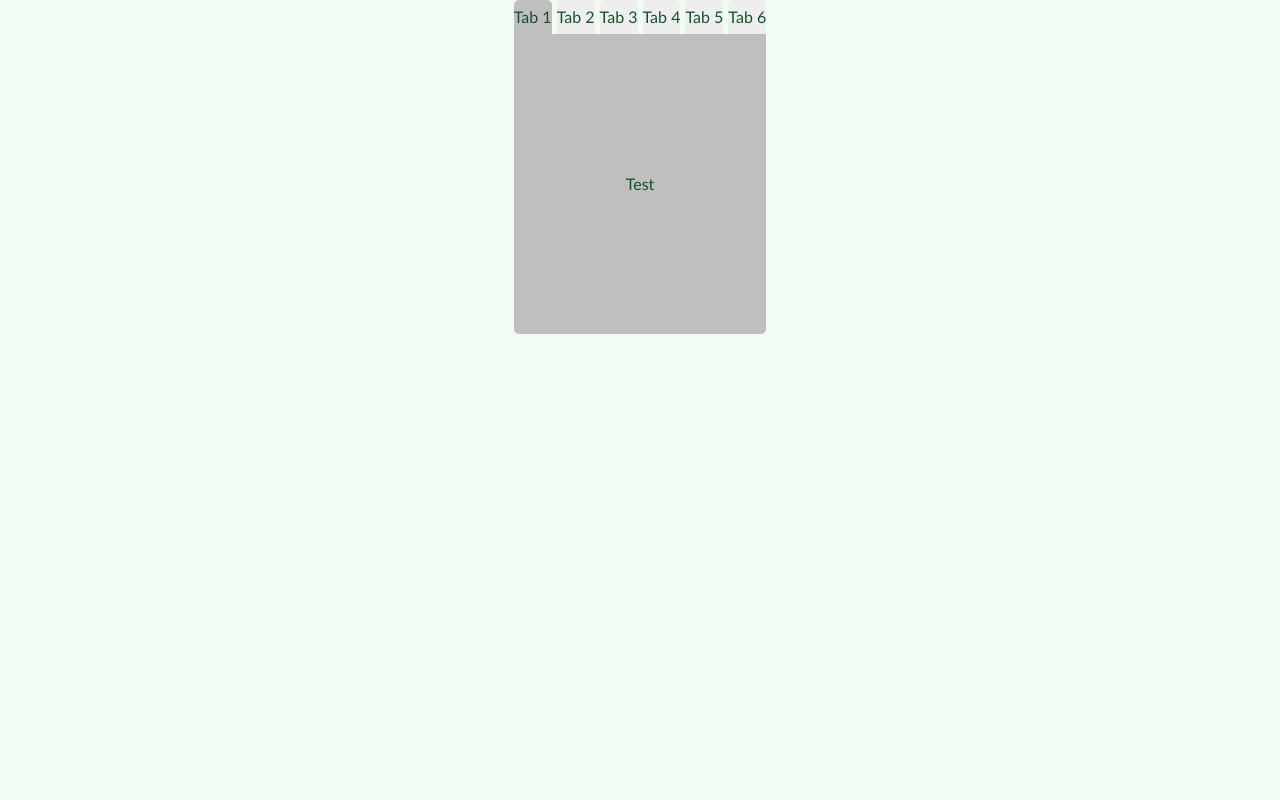
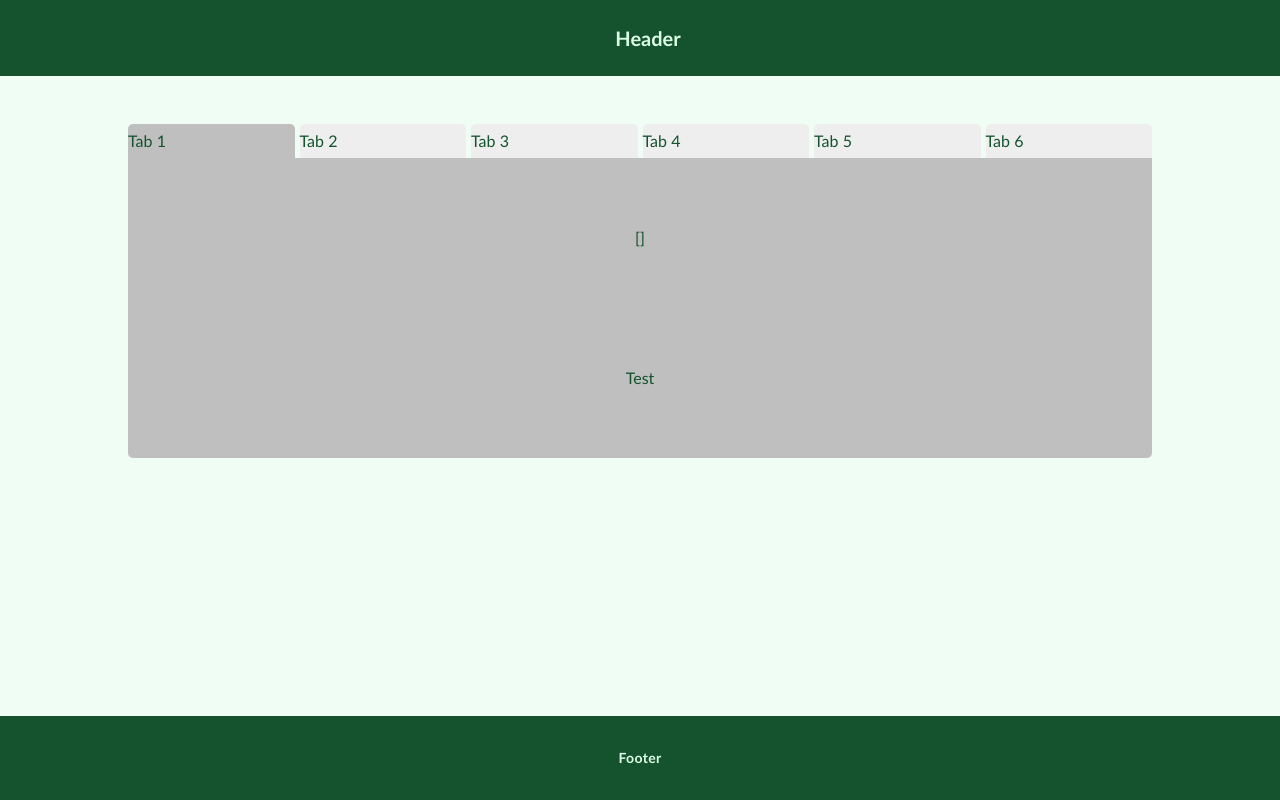
Before and after one commit to Digitallcore/composition-api, a Vue app: page /test in a window 1280 px wide. Built offline with nearby package versions, Linux system fonts and the light colour scheme.

Commit message:
add header and footer

```diff
--- a/src/pages/TestPage.vue
+++ b/src/pages/TestPage.vue
@@ -3,6 +3,9 @@ import TabsWrapper from '@/components/TabsWrapper.vue'
 import TabItem from '@/components/Tab.vue'
 import axios from 'axios'
 import {ref} from 'vue'
+import Layout from '@//components/Layout'
+import Header from "@/components/Header";
+import Footer from "@/components/Footer";
 const post = ref([
 
 ])
@@ -29,8 +32,10 @@ const fetchText = async () => {
 </script>
 
 <template>
+  <Header/>
+  <Layout>
     <TabsWrapper>
-    <TabItem title="Tab 1" id="1">{{ post.shortText }} <button @click="fetchText">Test</button></TabItem>
+      <TabItem title="Tab 1" id="1">{{ post }} <button @click="fetchText">Test</button></TabItem>
       <TabItem title="Tab 2" id="2">{{ post }} <button @click="fetchText">Test</button></TabItem>
       <TabItem title="Tab 3" id="3">Content from Tab 3 Lorem ipsum dolor sit amet consectetur, adipisicing elit.
         Voluptates,
@@ -40,6 +45,8 @@ const fetchText = async () => {
         maiores ab minima. Facere mollitia tempora soluta, commodi beatae sit. Distinctio.</TabItem>
       <TabItem title="Tab 6" id="6">Content from Tab 6</TabItem>
     </TabsWrapper>
+  </Layout>
+  <Footer/>
 </template>
 
 <style>
```
Lines whose indentation alone changed are shown as unchanged.
